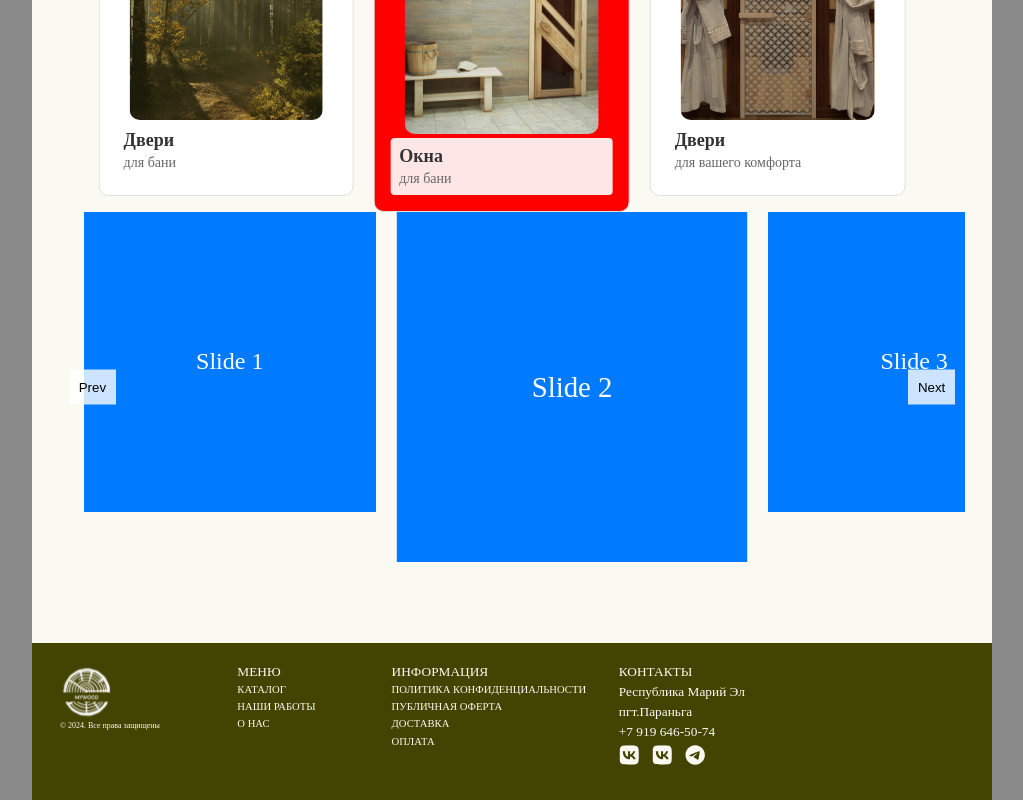
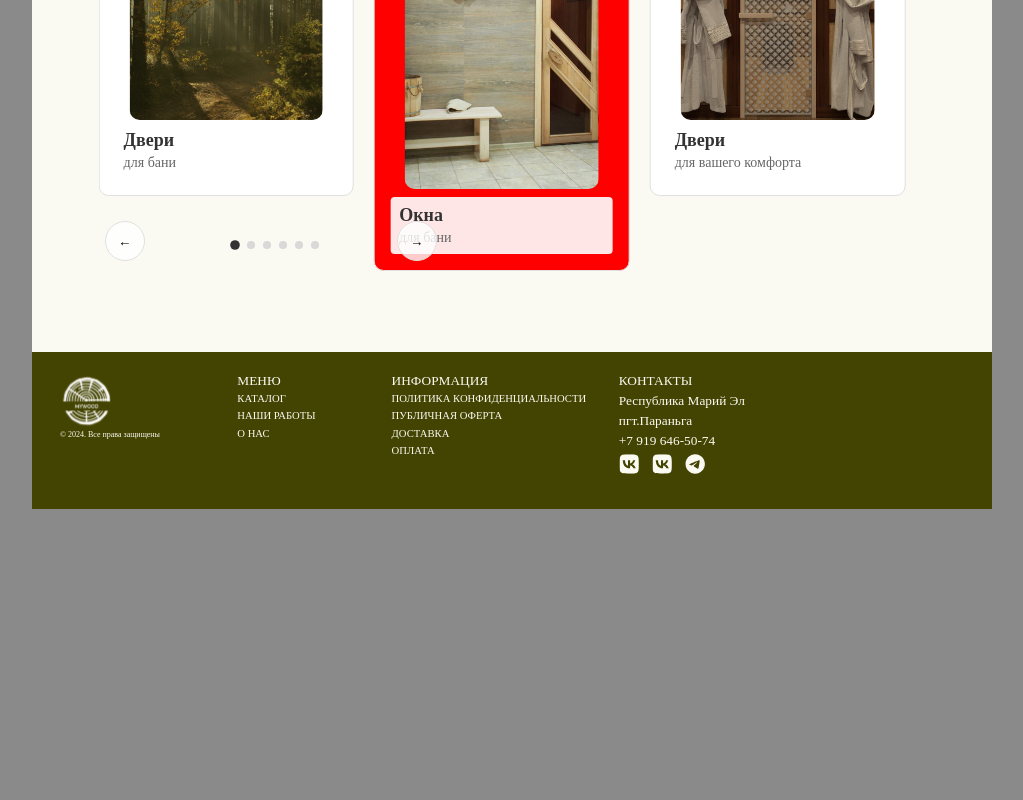
Before and after one commit to Safirenat/mywood, a Next.js app: page / in a window 1280 px wide. Shown: the part 1856-2656 px from the top of the page, without its empty margins (128-1151 px from the left). After the commit the page ends 2365 px from the top, so only its background shows below. Built offline with nearby package versions, Linux system fonts and the light colour scheme.

Commit message:
фикс

```diff
--- a/src/app/components/sections/carousel.home.section/index.tsx
+++ b/src/app/components/sections/carousel.home.section/index.tsx
@@ -4,7 +4,6 @@ import { FC } from "react";
 import s from "./carousel.home.section.module.scss";
 import { SectionHeader } from "../../ui/section.header";
 import { Carousel } from "../../ui/carousel";
-import Slider from "../../ui/slider/Index";
 
 const slides = [
     {
@@ -71,7 +70,6 @@ const CarouselHomeSection = () => {
       </div>
 
       <Carousel slides={slides} />
-      <Slider/>
 
 
     </div>
--- a/src/app/components/ui/carousel/carousel.module.scss
+++ b/src/app/components/ui/carousel/carousel.module.scss
@@ -98,13 +98,13 @@
     }
 
     &.arrowLeft {
-        top: 400px;
-        left:82px;
+        top: 370px;
+        left: 46px;
     }
 
     &.arrowRight {
-        top: 400px;
-        left: 340px;
+        top: 370px;
+        left: 338px;
     }
   }
 
@@ -121,8 +121,8 @@
   .pagination {
 
     position: absolute;
-    top: 378px;
-    left: 190px;
+    top: 350px;
+    left: 172px;
     display: flex;
     justify-content: center;
     gap: 8px;
--- a/src/app/components/ui/carousel/index.tsx
+++ b/src/app/components/ui/carousel/index.tsx
@@ -95,7 +95,7 @@ export const Carousel: FC<CarouselProps> = ({ slides }) => {
                 className={`${styles.slide} ${isMiddleSlide ? styles.middleSlide : ''}`}
                 style={{
                 //   backgroundColor: isMiddleSlide ? 'red' : 'transparent',
-                  height: isMiddleSlide ? '100%' : '325px',
+                  height: isMiddleSlide ? '400px' : '325px',
                 //   transform: isMiddleSlide ? 'none' : 'scale(0.8)',
                 //   marginTop: isMiddleSlide ? '0px' : '-110px'
                 // width: isMiddleSlide ? '190px' : '565px',
--- a/src/app/components/ui/slider/Index.tsx
+++ /dev/null
@@ -1,37 +0,0 @@
-import { useState } from 'react';
-import styles from './slider.module.scss';
-
-const Slider = () => {
-  const [currentIndex, setCurrentIndex] = useState(0);
-  const slides = Array.from({ length: 10 }, (_, i) => `Slide ${i + 1}`);
-
-  const nextSlide = () => {
-    setCurrentIndex((prevIndex) => (prevIndex + 1) % slides.length);
-  };
-
-  const prevSlide = () => {
-    setCurrentIndex((prevIndex) => (prevIndex - 1 + slides.length) % slides.length);
-  };
-
-  return (
-    <div className={styles.slider}>
-      <div className={styles.slides} style={{ transform: `translateX(${-currentIndex * 33.33}%)` }}>
-        {slides.map((slide, index) => {
-          const isActive = index === (currentIndex + 1) % slides.length; // Центральный слайд
-          return (
-            <div
-              key={index}
-              className={`${styles.slide} ${isActive ? styles.active : ''}`}
-            >
-              {slide}
-            </div>
-          );
-        })}
-      </div>
-      <button className={`${styles.button} ${styles.prev}`} onClick={prevSlide}>Prev</button>
-      <button className={`${styles.button} ${styles.next}`} onClick={nextSlide}>Next</button>
-    </div>
-  );
-};
-
-export default Slider;
--- a/src/app/components/ui/slider/slider.module.scss
+++ /dev/null
@@ -1,48 +0,0 @@
-.slider {
-  width: 100%;
-  overflow: hidden;
-  position: relative;
-}
-
-.slides {
-  display: flex;
-  transition: transform 0.5s ease;
-}
-
-.slide {
-  min-width: calc(33.33% - 10px);
-  margin: 0 25px;
-  box-sizing: border-box;
-  transition: transform 0.5s ease, height 0.5s ease;
-  display: flex;
-  justify-content: center;
-  align-items: center;
-  background-color: #007aff;
-  color: #fff;
-  font-size: 24px;
-  height: 300px;
-}
-
-.active {
-  transform: scale(1.2);
-  height: 350px;
-}
-
-.button {
-  position: absolute;
-  top: 50%;
-  transform: translateY(-50%);
-  background-color: rgba(255, 255, 255, 0.8);
-  border: none;
-  cursor: pointer;
-  padding: 10px;
-  z-index: 10;
-}
-
-.prev {
-  left: 10px;
-}
-
-.next {
-  right: 10px;
-}
```
